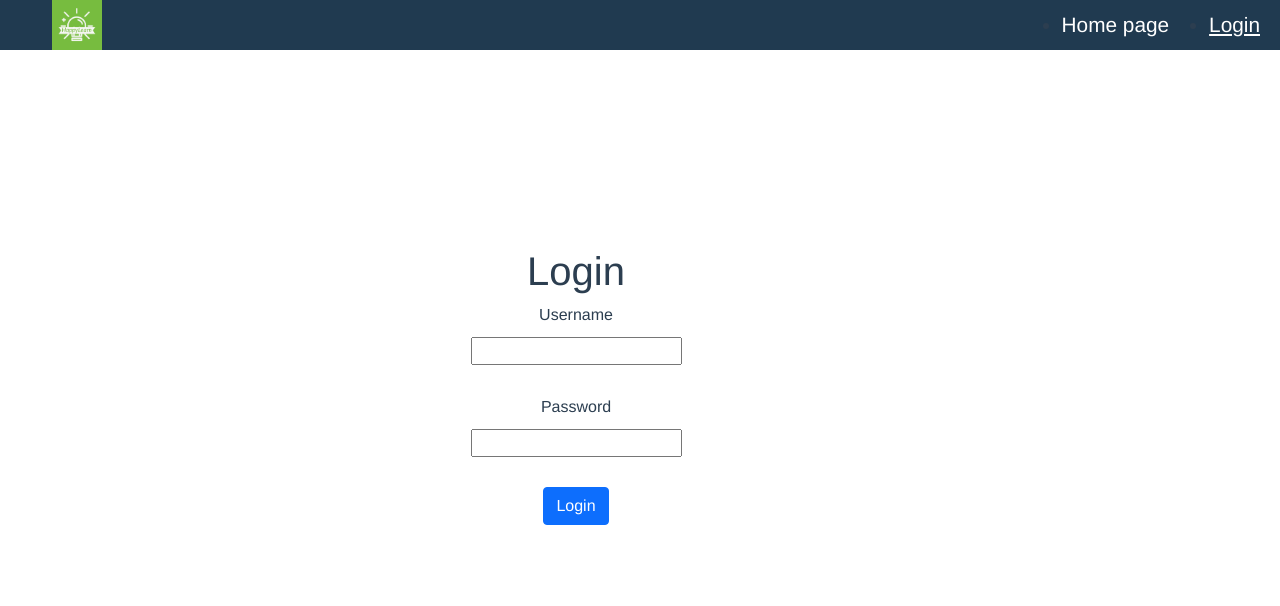
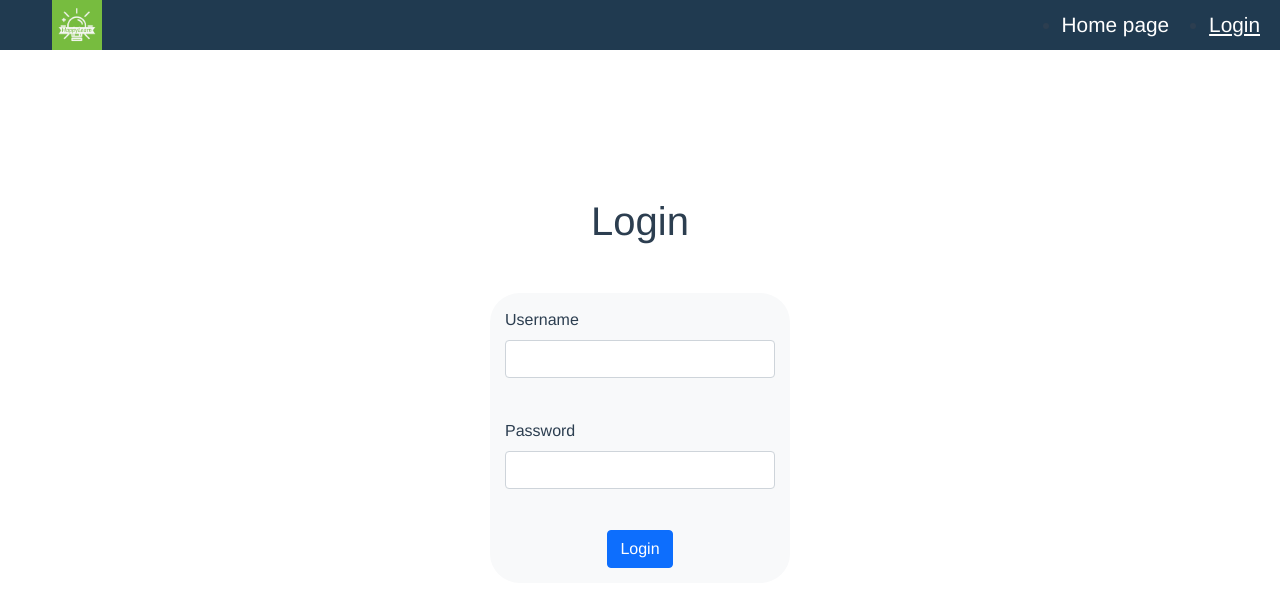
Before and after one commit to angrytako/lessons-booking-website-university, a Vue app in the folder src/main/vue/noodle/: page /login in a window 1280 px wide. Shown: the top 606 px of the page. Built offline with nearby package versions, Linux system fonts and the light colour scheme.

Commit message:
changed to bootstrap 5, without useless package, and added better graphical components to login page

```diff
--- a/src/main/vue/noodle/package.json
+++ b/src/main/vue/noodle/package.json
@@ -7,8 +7,8 @@
     "build": "vue-cli-service build --no-clean "
   },
   "dependencies": {
+    "@popperjs/core": "^2.11.0",
     "bootstrap": "^5.1.3",
-    "bootstrap-vue": "^2.21.2",
     "bootstrap-vue-3": "0.0.5",
     "core-js": "^3.6.5",
     "vue": "^3.0.0",
--- a/src/main/vue/noodle/src/App.vue
+++ b/src/main/vue/noodle/src/App.vue
@@ -23,6 +23,7 @@ export default {
   margin: 0;
   box-sizing: border-box;
 }
+
 #app {
   font-family: Avenir, Helvetica, Arial, sans-serif;
   -webkit-font-smoothing: antialiased;
--- a/src/main/vue/noodle/src/components/NavBar.vue
+++ b/src/main/vue/noodle/src/components/NavBar.vue
@@ -23,6 +23,7 @@ export default {
 <style scoped>
 
 ul{
+  margin: 0;
   display: flex;
   height: 50px;
   background-color: #203a50;
--- a/src/main/vue/noodle/src/views/Login.vue
+++ b/src/main/vue/noodle/src/views/Login.vue
@@ -1,17 +1,38 @@
 <template>
   <div id="login-div">
-    <h1>Login</h1>
-    <form>
-      <label for="username">Username</label>
-      <input type="text" id="username" name="username" v-model="username">
-      <label for="password">Password</label>
-      <input type="password" id="password" name="password" v-model="password">
+    <h1 class="mb-5">Login</h1>
+    <form class="bg-light">
+      <div class="mb-3">
+        <label class="form-label"  for="username">Username</label>
+        <input class="form-control" ref="username" type="text" id="username" name="username" v-model="username" aria-describedby="passwordHelpBlock">
+        <div id="usernameHelpBlock" ref="usernameHelpBlock" class="form-text text-danger">
+          Insert username
+        </div>
+      </div>
+      <div class="mb-3">
+        <label class="form-label" for="password">Password</label>
+        <input class="form-control" ref="password" type="password" id="password" name="password" v-model="password" aria-describedby="passwordHelpBlock">
+        <div id="passwordHelpBlock" ref="passwordHelpBlock" class="form-text text-danger">
+          Insert password
+        </div>
+        </div>
       <button class="btn btn-primary" v-on:click.prevent="submit">Login</button>
     </form>
   </div>
 </template>
 
 <script>
+const showError = (inputElem, alertDivElem) => {
+  alertDivElem.style.opacity = "1";
+  inputElem.classList.add("border");
+  inputElem.classList.add("border-danger");
+  setTimeout(
+      () => { alertDivElem.style.opacity = "0";
+        inputElem.classList.remove("border");
+        inputElem.classList.remove("border-danger"); }
+      ,2000);
+}
+
 export default {
   name: "Login",
   data(){
@@ -21,38 +42,63 @@ export default {
     }},
   methods:{
     submit: async function(e){
+      if(!this.username){
+        const usernameInput = this.$refs.username;
+        const usernameAlertDiv =  this.$refs.usernameHelpBlock;
+        showError(usernameInput,usernameAlertDiv);
+
+        return;
+      }
+      if(!this.password){
+        const passwordInput = this.$refs.password;
+        const passwordAlertDiv =  this.$refs.passwordHelpBlock;
+        showError(passwordInput,passwordAlertDiv);
+        return;
+      }
+      try {
         const response = await fetch("/Noodle_war//loginServlet", {
-          method: 'POST', // *GET, POST, PUT, DELETE, etc.
+          method: 'POST',
           headers: {
             'Content-Type': 'application/json'
           },
-          body: JSON.stringify({username:this.username, password:this.password})
+          body: JSON.stringify({username: this.username, password: this.password})
         });
         const res = await response.json();
-        console.log(this.username,this.password);
+        console.log(res);
+      }catch (e){
+        console.log(e);
+      }
     }
   }
 }
 </script>
 
 <style scoped>
+
+form{
+  border-radius: 10%;
+  padding: 15px;
+  width: 300px;
+  height: fit-content;
+  text-align: center;
+}
+#passwordHelpBlock{
+  opacity: 0;
+  transition: opacity 300ms ease-out;
+}#usernameHelpBlock{
+   opacity: 0;
+  transition: opacity 300ms ease-out;
+ }
 #login-div{
-  height: 80vh;
-  width: 90vw;
+  width: 100%;
+  height: 85vh;
   display: flex;
   flex-direction: column;
   align-items: center;
   justify-content: center;
 }
-label{
-  display: block;
-  margin-bottom: 10px;
-
-}
-
-input{
-  display: block;
-  margin-bottom: 30px;
+.mb-3{
+  text-align: start;
 }
 
 </style>
```
Also changed, not shown: src/main/vue/noodle/src/main.js (+3 -5 lines), 2 other files (tests, documents, lock files or other folders).
